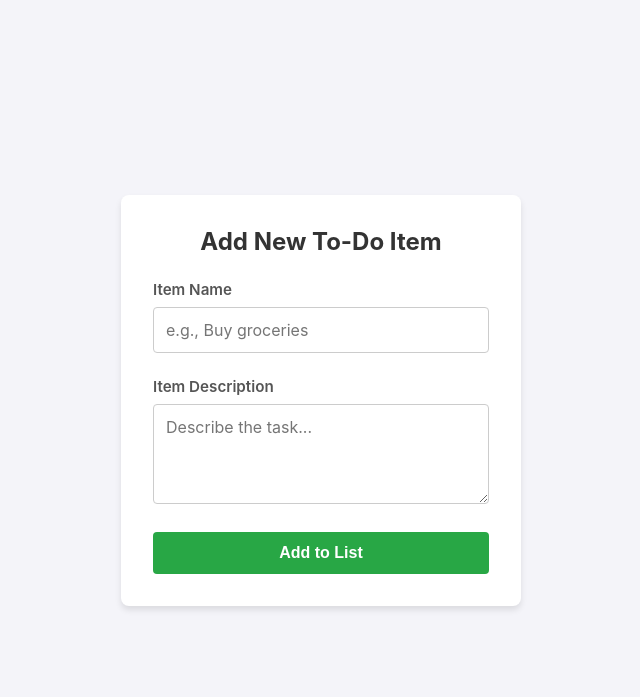
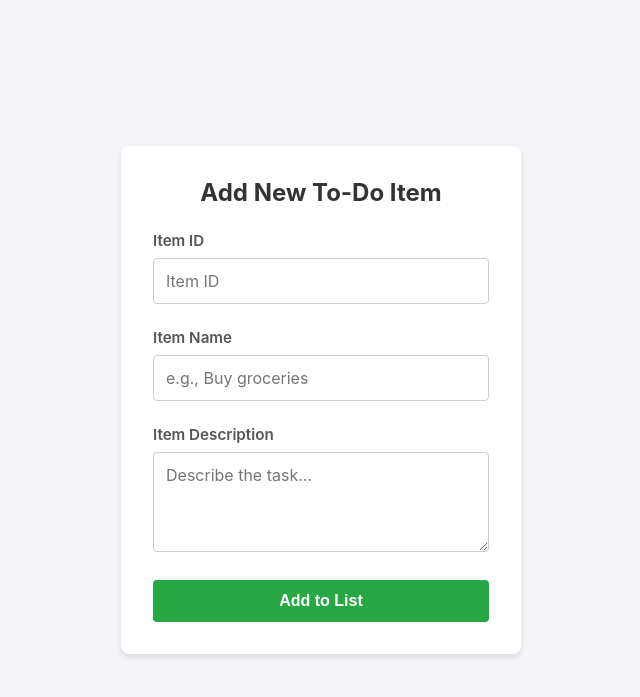
Before and after one commit to kingpin1374/Assignment4, a Flask app: template Task3/template/todo.html in a window 1280 px wide. Shown: the top 697 px of the page, without its empty margins (319-959 px from the left). Run offline with Flask 3, Linux system fonts and the light colour scheme; the template is opened without the code that fills it, so the values that code supplies are empty.

Commit message:
git Item ID

```diff
--- a/Task3/template/todo.html
+++ b/Task3/template/todo.html
@@ -123,7 +123,10 @@
 <div class="container">
     <h1>Add New To-Do Item</h1>
     <form action="/submittodoitem" method="POST">
-
+        <div class="form-group">
+            <label for="itemID">Item ID</label>
+            <input type="text" id="itemID" name="itemID" placeholder="Item ID" required>
+        </div>
 
         <div class="form-group">
             <label for="itemName">Item Name</label>
```
